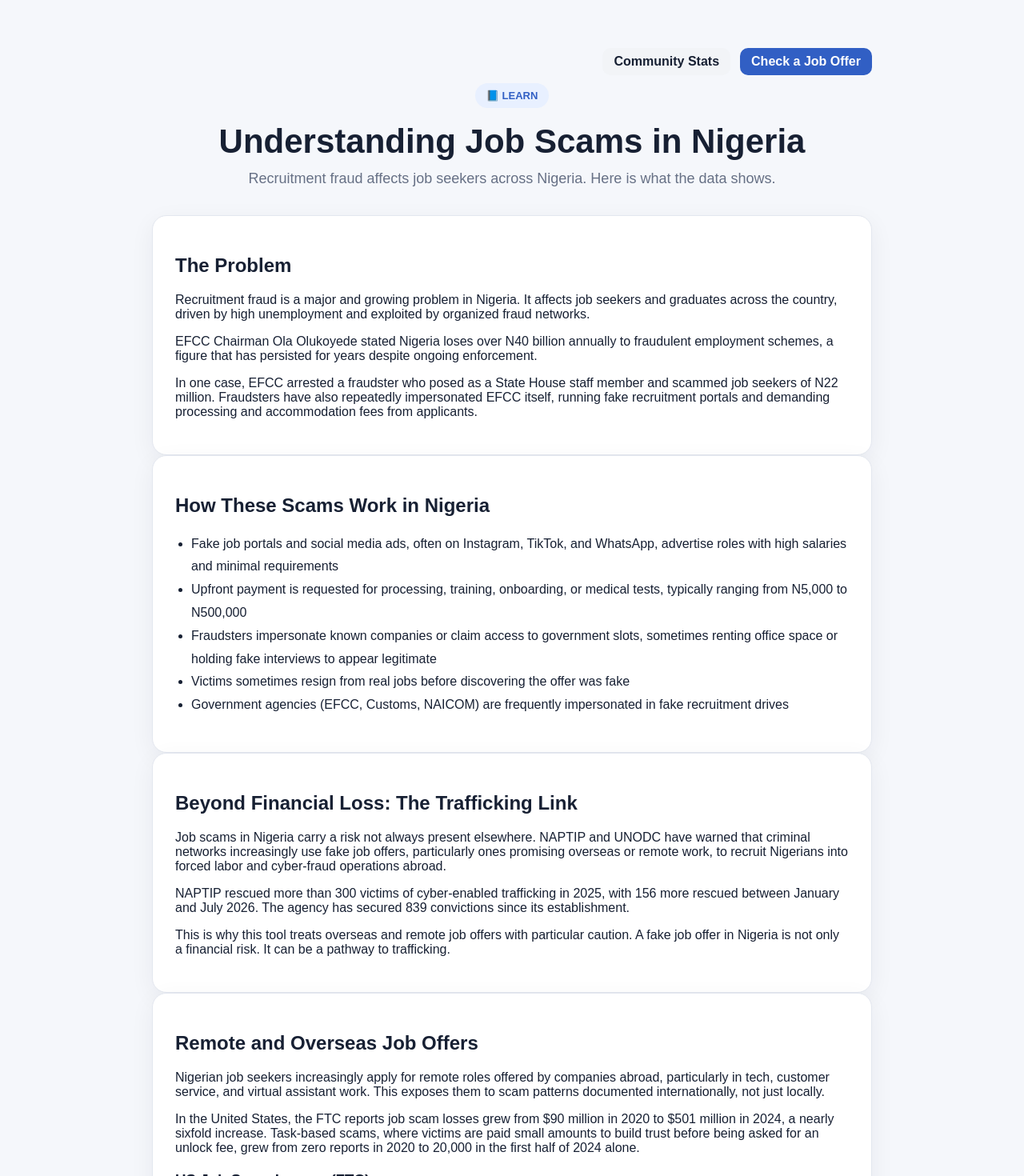
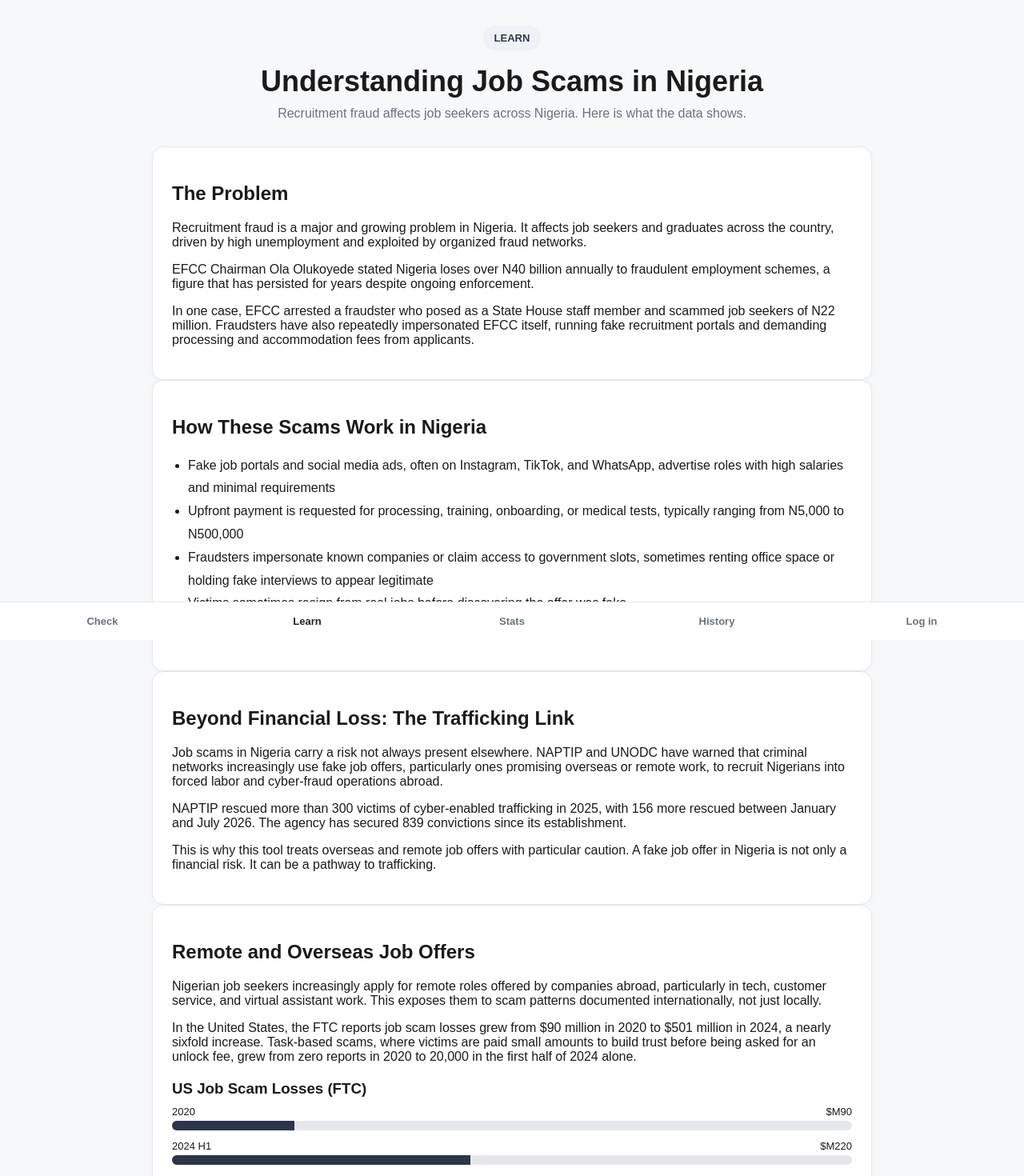
Before and after one commit to Amir-tch/job-scam-guardian, a Next.js app: page /learn in a window 1280 px wide. Shown: the top 1470 px of the page at 80% size. Built offline with nearby package versions, Linux system fonts and the light colour scheme; no server answers.

Commit message:
Redesign UI with bottom nav and skeleton loading

```diff
--- /dev/null
+++ b/app/components/BottomNav.js
@@ -0,0 +1,54 @@
+"use client";
+
+import { useState, useEffect } from "react";
+import Link from "next/link";
+import { useRouter, usePathname } from "next/navigation";
+import { supabase } from "../lib/supabase";
+
+export default function BottomNav() {
+  const router = useRouter();
+  const pathname = usePathname();
+  const [user, setUser] = useState(null);
+
+  useEffect(() => {
+    supabase.auth.getUser().then(({ data }) => setUser(data.user || null));
+  }, []);
+
+  async function handleLogout() {
+    await supabase.auth.signOut();
+    router.push("/learn");
+  }
+
+  const items = [
+    { href: "/", label: "Check", requiresAuth: true },
+    { href: "/learn", label: "Learn" },
+    { href: "/stats", label: "Stats" },
+    { href: "/dashboard", label: "History", requiresAuth: true },
+  ];
+
+  return (
+    <nav className="bottom-nav">
+      {items.map((item) => {
+        const target = item.requiresAuth && !user ? "/login" : item.href;
+        return (
+          <Link
+            key={item.href}
+            href={target}
+            className={`bottom-nav-item ${pathname === item.href ? "active" : ""}`}
+          >
+            {item.label}
+          </Link>
+        );
+      })}
+      {user ? (
+        <button className="bottom-nav-item bottom-nav-button" onClick={handleLogout}>
+          Log out
+        </button>
+      ) : (
+        <Link href="/login" className="bottom-nav-item">
+          Log in
+        </Link>
+      )}
+    </nav>
+  );
+}
--- a/app/globals.css
+++ b/app/globals.css
@@ -5,8 +5,8 @@
 body {
   margin: 0;
   font-family: Arial, Helvetica, sans-serif;
-  background: #f5f7fb;
-  color: #172033;
+  background: #f7f8fa;
+  color: #1a1a1a;
 }
 
 button,
@@ -18,38 +18,25 @@ textarea {
 .container {
   width: min(900px, 92%);
   margin: 0 auto;
-  padding: 60px 0;
+  padding: 32px 0 100px;
 }
 
-.top-nav {
-  display: flex;
-  flex-wrap: wrap;
-  justify-content: flex-end;
-  align-items: center;
-  gap: 8px;
-  margin-bottom: 20px;
-  font-size: 14px;
-  color: #667085;
-}
-
-.top-nav button {
-  width: auto;
-  padding: 8px 12px;
-  background: #f2f4f7;
-  color: #172033;
+.top-bar {
+  text-align: right;
   font-size: 13px;
-  white-space: nowrap;
+  color: #6b7280;
+  margin-bottom: 24px;
 }
 
 .hero {
   text-align: center;
-  margin-bottom: 35px;
+  margin-bottom: 32px;
 }
 
 .badge {
   display: inline-block;
-  background: #e8f0ff;
-  color: #315fc4;
+  background: #eef1f5;
+  color: #2d3648;
   font-size: 13px;
   font-weight: 700;
   padding: 8px 14px;
@@ -58,73 +45,78 @@ textarea {
 }
 
 .hero h1 {
-  font-size: 42px;
-  margin: 0 0 12px;
+  font-size: 36px;
+  margin: 0 0 10px;
 }
 
 .hero p {
-  color: #667085;
-  font-size: 18px;
+  color: #6b7280;
+  font-size: 16px;
   margin: 0;
 }
 
 .card,
 .results {
   background: white;
-  border: 1px solid #e3e7ef;
-  border-radius: 18px;
-  padding: 28px;
-  box-shadow: 0 8px 30px rgba(20, 30, 50, 0.06);
+  border: 1px solid #e5e7eb;
+  border-radius: 14px;
+  padding: 24px;
+  box-shadow: 0 2px 10px rgba(0, 0, 0, 0.03);
   overflow-wrap: break-word;
   word-break: break-word;
 }
 
 label {
   display: block;
-  font-weight: 700;
-  margin-bottom: 8px;
+  font-weight: 600;
+  margin-bottom: 6px;
+  font-size: 14px;
 }
 
 textarea,
 input {
   width: 100%;
-  border: 1px solid #d6dbe5;
-  border-radius: 10px;
-  padding: 13px;
+  border: 1px solid #d1d5db;
+  border-radius: 8px;
+  padding: 12px;
   outline: none;
   background: #fff;
+  margin-bottom: 20px;
 }
 
 textarea {
   resize: vertical;
-  margin-bottom: 20px;
 }
 
 textarea:focus,
 input:focus {
-  border-color: #4c75d8;
+  border-color: #2d3648;
 }
 
 .grid {
   display: grid;
   grid-template-columns: 1fr 1fr;
-  gap: 18px;
-  margin-bottom: 20px;
+  gap: 20px;
+  margin-bottom: 4px;
+}
+
+.grid > div {
+  margin-bottom: 16px;
 }
 
 button {
   width: 100%;
   border: none;
-  border-radius: 10px;
-  padding: 14px;
-  background: #315fc4;
+  border-radius: 8px;
+  padding: 13px;
+  background: #2d3648;
   color: white;
-  font-weight: 700;
+  font-weight: 600;
   cursor: pointer;
 }
 
 button:hover {
-  background: #274fa9;
+  background: #1c2230;
 }
 
 button:disabled {
@@ -133,58 +125,61 @@ button:disabled {
 }
 
 .error {
-  background: #fff0f0;
+  background: #fef2f2;
   color: #b42318;
-  border: 1px solid #f5c2c0;
-  border-radius: 10px;
+  border: 1px solid #fecaca;
+  border-radius: 8px;
   padding: 12px;
   margin-bottom: 18px;
+  font-size: 14px;
   overflow-wrap: break-word;
 }
 
 .results {
-  margin-top: 25px;
+  margin-top: 24px;
 }
 
 .result-header {
   display: flex;
   justify-content: space-between;
   align-items: center;
-  gap: 20px;
+  gap: 16px;
   flex-wrap: wrap;
+  margin-bottom: 8px;
 }
 
 .result-header h2 {
   margin: 0;
+  font-size: 20px;
 }
 
 .risk {
-  padding: 8px 13px;
+  padding: 6px 12px;
   border-radius: 20px;
   font-size: 12px;
   font-weight: 800;
 }
 
 .risk-high {
-  background: #fee4e2;
+  background: #fee2e2;
   color: #b42318;
 }
 
 .risk-medium {
-  background: #fff3cd;
-  color: #946200;
+  background: #fef3c7;
+  color: #92400e;
 }
 
 .risk-low {
-  background: #dcfae6;
-  color: #087443;
+  background: #dcfce7;
+  color: #15803d;
 }
 
 .score {
-  margin: 25px 0;
-  padding: 22px;
-  background: #f7f8fa;
-  border-radius: 12px;
+  margin: 20px 0;
+  padding: 18px;
+  background: #f9fafb;
+  border-radius: 10px;
   display: flex;
   justify-content: space-between;
   align-items: center;
@@ -193,123 +188,187 @@ button:disabled {
 }
 
 .score span {
-  font-weight: 700;
+  font-weight: 600;
+  font-size: 14px;
 }
 
 .score strong {
-  font-size: 30px;
+  font-size: 28px;
 }
 
 .summary {
-  margin-bottom: 25px;
+  margin-bottom: 24px;
 }
 
 .summary h3,
 .flags h3 {
-  margin-bottom: 10px;
+  margin-bottom: 12px;
+  font-size: 16px;
 }
 
 .summary p {
   line-height: 1.6;
-  color: #475467;
+  color: #4b5563;
   overflow-wrap: break-word;
 }
 
 .flag {
-  padding: 18px;
-  border-radius: 12px;
-  margin-top: 12px;
-  border: 1px solid #e4e7ec;
+  padding: 16px;
+  border-radius: 10px;
+  margin-top: 10px;
+  border: 1px solid #e5e7eb;
   overflow-wrap: break-word;
   word-break: break-word;
 }
 
 .flag.detected {
-  background: #fff8f7;
+  background: #fef7f7;
   border-color: #f3c7c3;
 }
 
 .flag.safe {
-  background: #f7fcf8;
+  background: #f9fafb;
 }
 
 .flag-title {
   display: flex;
   justify-content: space-between;
-  gap: 15px;
+  gap: 12px;
   flex-wrap: wrap;
+  margin-bottom: 6px;
 }
 
 .flag-title span {
-  font-size: 13px;
+  font-size: 12px;
   font-weight: 700;
   white-space: nowrap;
 }
 
 .evidence {
-  margin-top: 12px;
+  margin-top: 10px;
   padding: 10px;
   background: #fff;
-  border-radius: 8px;
-  color: #475467;
+  border-radius: 6px;
+  color: #4b5563;
+  font-size: 14px;
   overflow-wrap: break-word;
   word-break: break-word;
 }
 
 .flag p {
-  color: #667085;
+  color: #6b7280;
   line-height: 1.5;
   margin-bottom: 0;
+  font-size: 14px;
   overflow-wrap: break-word;
 }
 
 .export-btn {
   margin-top: 20px;
-  background: #172033;
-  color: #ffffff;
-}
-
-.export-btn:hover {
-  background: #0d1220;
+  background: #1c2230;
 }
 
 footer {
   text-align: center;
-  color: #98a2b3;
+  color: #9ca3af;
   font-size: 13px;
-  margin-top: 30px;
+  margin-top: 28px;
+}
+
+/* Bottom navigation */
+
+.bottom-nav {
+  position: fixed;
+  bottom: 0;
+  left: 0;
+  right: 0;
+  display: flex;
+  justify-content: space-around;
+  align-items: center;
+  background: #fff;
+  border-top: 1px solid #e5e7eb;
+  padding: 10px 0 calc(10px + env(safe-area-inset-bottom, 0px));
+  z-index: 50;
+}
+
+.bottom-nav-item {
+  flex: 1;
+  text-align: center;
+  font-size: 13px;
+  font-weight: 600;
+  color: #6b7280;
+  text-decoration: none;
+  padding: 6px 4px;
+  border: none;
+  background: none;
+  cursor: pointer;
+  width: auto;
+}
+
+.bottom-nav-item.active {
+  color: #1c2230;
+}
+
+.bottom-nav-button {
+  color: #6b7280;
+}
+
+/* Skeleton loading */
+
+.skeleton {
+  background: linear-gradient(90deg, #eceef1 25%, #f5f6f8 37%, #eceef1 63%);
+  background-size: 400% 100%;
+  animation: skeleton-loading 1.4s ease infinite;
+  border-radius: 8px;
+}
+
+@keyframes skeleton-loading {
+  0% {
+    background-position: 100% 50%;
+  }
+  100% {
+    background-position: 0 50%;
+  }
+}
+
+.skeleton-line {
+  height: 14px;
+  margin-bottom: 10px;
+}
+
+.skeleton-block {
+  height: 60px;
+  margin-bottom: 12px;
+}
+
+/* Match banner */
+
+.match-banner {
+  background: #fef3c7;
+  color: #92400e;
+  border: 1px solid #fde68a;
+  border-radius: 8px;
+  padding: 14px 16px;
+  margin-bottom: 20px;
+  font-weight: 600;
+  font-size: 14px;
 }
 
 @media (max-width: 650px) {
   .container {
-    padding: 25px 0;
+    padding: 20px 0 90px;
   }
 
   .hero h1 {
-    font-size: 28px;
+    font-size: 26px;
   }
 
   .hero p {
-    font-size: 15px;
+    font-size: 14px;
   }
 
   .grid {
     grid-template-columns: 1fr;
-  }
-
-  .result-header {
-    align-items: flex-start;
-    flex-direction: column;
-  }
-
-  .top-nav {
-    justify-content: center;
-    font-size: 12px;
-  }
-
-  .top-nav button {
-    padding: 6px 10px;
-    font-size: 12px;
   }
 
   .card,
--- a/app/learn/page.js
+++ b/app/learn/page.js
@@ -1,3 +1,6 @@
+import Link from "next/link";
+import BottomNav from "../components/BottomNav";
+
 export default function Learn() {
   const bars = [
     { label: "2020", value: 90, max: 501, unit: "$M" },
@@ -12,40 +15,14 @@ export default function Learn() {
   ];
 
   return (
+    <>
       <main className="container">
-      <div
-        style={{
-          display: "flex",
-          justifyContent: "flex-end",
-          gap: 12,
-          marginBottom: 10,
-        }}
-      >
-        <a href="/stats">
-          <button
-            style={{
-              width: "auto",
-              padding: "8px 14px",
-              background: "#f2f4f7",
-              color: "#172033",
-            }}
-          >
-            Community Stats
-          </button>
-        </a>
-        <a href="/login">
-          <button style={{ width: "auto", padding: "8px 14px" }}>
-            Check a Job Offer
-          </button>
-        </a>
-      </div>
-
         <section className="hero">
-        <div className="badge">📘 LEARN</div>
+          <div className="badge">LEARN</div>
           <h1>Understanding Job Scams in Nigeria</h1>
           <p>
-          Recruitment fraud affects job seekers across Nigeria. Here is what
-          the data shows.
+            Recruitment fraud affects job seekers across Nigeria. Here is
+            what the data shows.
           </p>
         </section>
 
@@ -85,8 +62,8 @@ export default function Learn() {
             </li>
             <li>
               Fraudsters impersonate known companies or claim access to
-            government slots, sometimes renting office space or holding fake
-            interviews to appear legitimate
+              government slots, sometimes renting office space or holding
+              fake interviews to appear legitimate
             </li>
             <li>
               Victims sometimes resign from real jobs before discovering the
@@ -109,9 +86,10 @@ export default function Learn() {
             cyber-fraud operations abroad.
           </p>
           <p>
-          NAPTIP rescued more than 300 victims of cyber-enabled trafficking
-          in 2025, with 156 more rescued between January and July 2026. The
-          agency has secured 839 convictions since its establishment.
+            NAPTIP rescued more than 300 victims of cyber-enabled
+            trafficking in 2025, with 156 more rescued between January and
+            July 2026. The agency has secured 839 convictions since its
+            establishment.
           </p>
           <p>
             This is why this tool treats overseas and remote job offers with
@@ -157,16 +135,16 @@ export default function Learn() {
               </div>
               <div
                 style={{
-                background: "#e4e7ec",
+                  background: "#e5e7eb",
                   borderRadius: 6,
-                height: 14,
+                  height: 12,
                   overflow: "hidden",
                 }}
               >
                 <div
                   style={{
                     width: `${(bar.value / bar.max) * 100}%`,
-                  background: "#315fc4",
+                    background: "#2d3648",
                     height: "100%",
                   }}
                 />
@@ -192,16 +170,16 @@ export default function Learn() {
               </div>
               <div
                 style={{
-                background: "#e4e7ec",
+                  background: "#e5e7eb",
                   borderRadius: 6,
-                height: 14,
+                  height: 12,
                   overflow: "hidden",
                 }}
               >
                 <div
                   style={{
                     width: `${(bar.value / bar.max) * 100}%`,
-                  background: "#b42318",
+                    background: "#6b7280",
                     height: "100%",
                   }}
                 />
@@ -213,15 +191,15 @@ export default function Learn() {
         <section className="card">
           <h2>The Data Gap</h2>
           <p>
-          Nigeria does not publish centralized, regularly updated statistics
-          on job scam volume the way some countries do. Most available data
-          comes from case by case agency statements (EFCC, NAPTIP, NAICOM)
-          rather than aggregated public reporting.
+            Nigeria does not publish centralized, regularly updated
+            statistics on job scam volume the way some countries do. Most
+            available data comes from case by case agency statements (EFCC,
+            NAPTIP, NAICOM) rather than aggregated public reporting.
           </p>
           <p>
-          This is part of why this tool exists. Each check run contributes
-          anonymized data toward a clearer, current picture of how job
-          scams actually appear to Nigerian job seekers.
+            This is part of why this tool exists. Each check run
+            contributes anonymized data toward a clearer, current picture of
+            how job scams actually appear to Nigerian job seekers.
           </p>
         </section>
 
@@ -249,12 +227,15 @@ export default function Learn() {
         </section>
 
         <div style={{ textAlign: "center", margin: "30px 0" }}>
-        <a href="/login">
+          <Link href="/login">
             <button style={{ width: "auto", padding: "12px 24px" }}>
-            Check a Job Offer Now
+              Check a job offer now
             </button>
-        </a>
+          </Link>
         </div>
       </main>
+
+      <BottomNav />
+    </>
   );
 }
```
Also changed, not shown: app/dashboard/page.js (+21 -34 lines), app/page.js (+35 -50 lines). Lines whose indentation alone changed are shown as unchanged.
